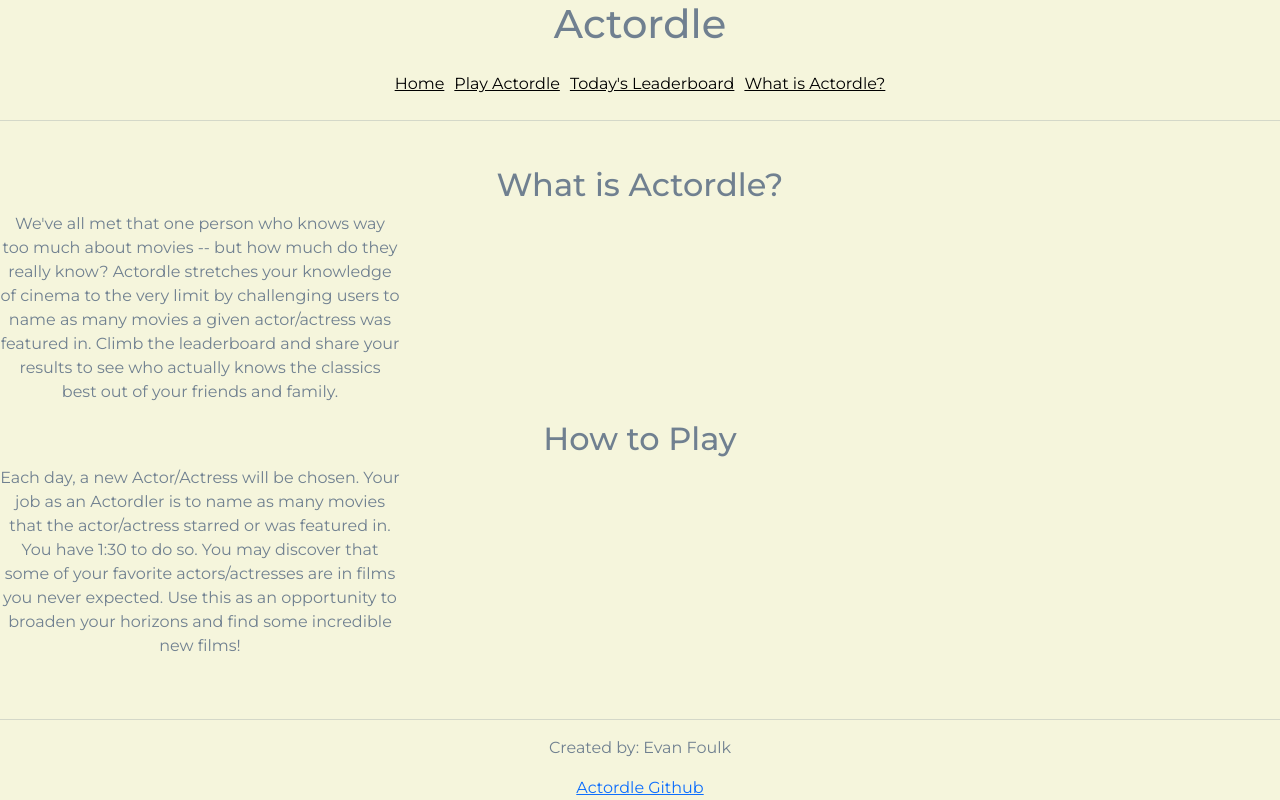
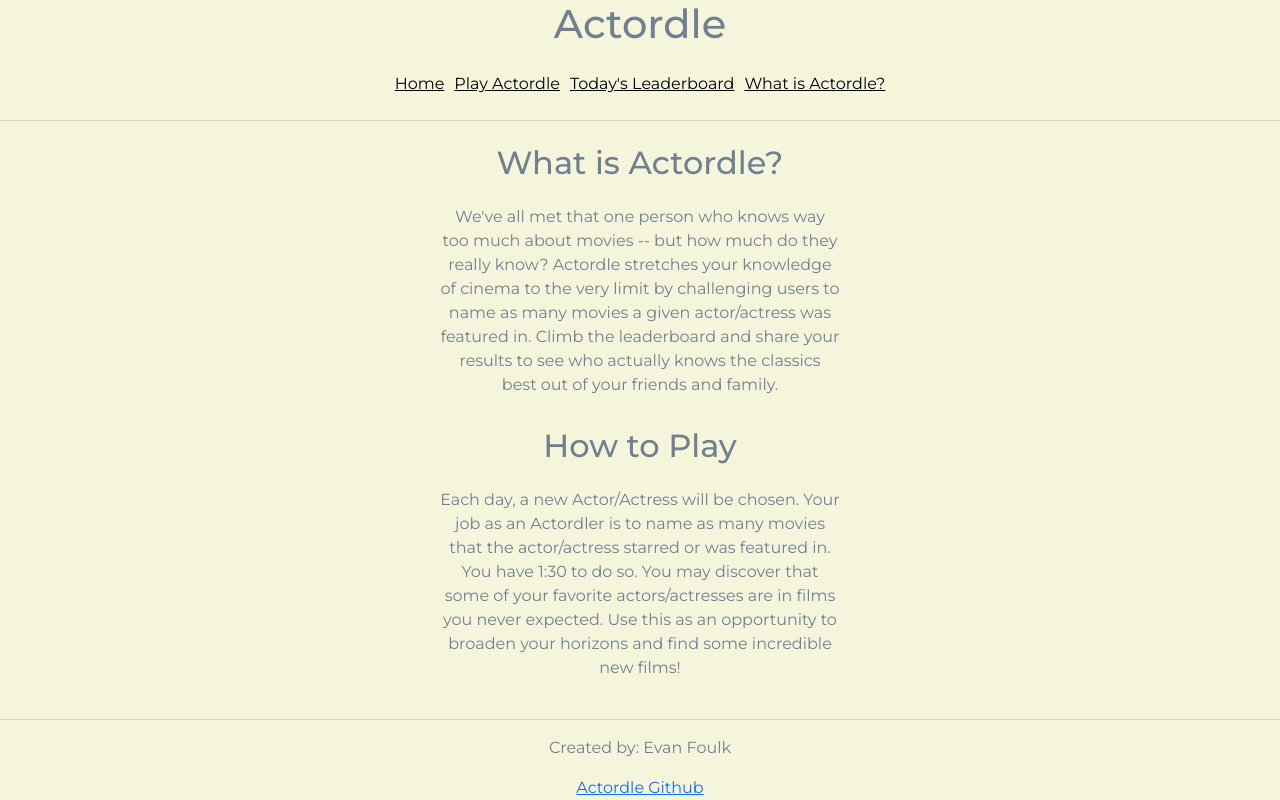
Before and after one commit to efoulk4/Actordle, a React (Vite) app: page /about in a window 1280 px wide. Built offline with nearby package versions, Linux system fonts and the light colour scheme.

Commit message:
removed unecessary divs

```diff
--- a/src/about/about.jsx
+++ b/src/about/about.jsx
@@ -4,7 +4,7 @@ import '../app.css';
 export function About() {
   return (
     <main>
-      <div>
+
         <h2>What is Actordle?</h2>
             <p  className="about">We've all met that one person who knows way too much about movies -- but how much do they really know?
             Actordle stretches your knowledge of cinema to the very limit by challenging users to name as many movies
@@ -17,7 +17,6 @@ export function About() {
                 You may discover that some of your favorite actors/actresses are in films you never expected. Use this as
                 an opportunity to broaden your horizons and find some incredible new films!
             </p>
-      </div>
     </main>
   );
 }
--- a/src/login/login.jsx
+++ b/src/login/login.jsx
@@ -4,7 +4,6 @@ import '../app.css';
 export function Login() {
   return (
     <main>
-      <div>
         <h2>Login to play today's Actordle</h2>
             <form className="credentials" action="play.html" method="get">
                 <div>
@@ -34,7 +33,6 @@ export function Login() {
                 </div>
                 <button className="btn btn-secondary" type="submit">Create Account</button>
             </form>
-      </div>
     </main>
   );
 }
--- a/src/play/play.jsx
+++ b/src/play/play.jsx
@@ -4,7 +4,6 @@ import '../app.css';
 export function Play() {
   return (
     <main>
-      <div>
           <p>USERNAME</p>
             <section className="playboard">
                 <h2>Time Remaining: 1:30</h2>
@@ -39,7 +38,6 @@ export function Play() {
                 <h2>Friends Playing</h2>
                 <p>James just guessed his 5th correct movie for the day!</p>
             </section>
-      </div>
     </main>
   );
 }
--- a/src/scores/scores.jsx
+++ b/src/scores/scores.jsx
@@ -4,7 +4,6 @@ import '../app.css';
 export function Scores() {
   return (
     <main>
-      <div>
         <table id="lboard">
                 <thead>
                     <tr>
@@ -41,7 +40,6 @@ export function Scores() {
                     </tr>
                 </tbody>
             </table>
-      </div>
     </main>
   );
 }
```
